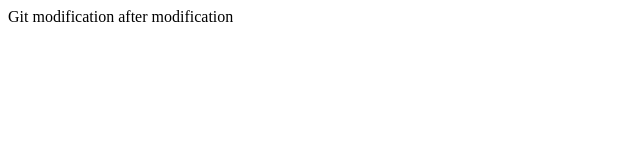
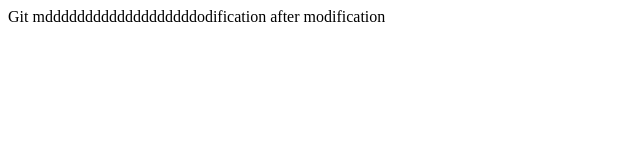
Before and after one commit to davidescus/go-website, a plain HTML site: page index.html in a window 1280 px wide. Shown: the whole page, without its empty margins (0-640 px from the left). Drawn offline with Linux system fonts and the light colour scheme.

Commit message:
This is the commit message

```diff
--- a/index.html
+++ b/index.html
@@ -1,6 +1,6 @@
 <html>
 
   <body>
-   Git modification after modification
+   Git mdddddddddddddddddddodification after modification
   </body>
   </html>
```
